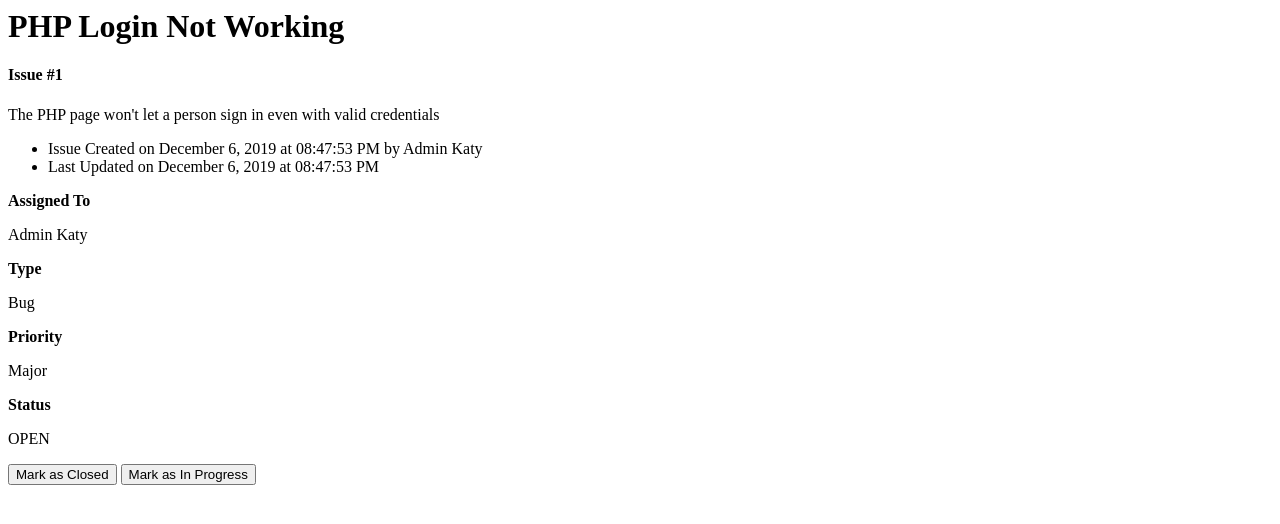
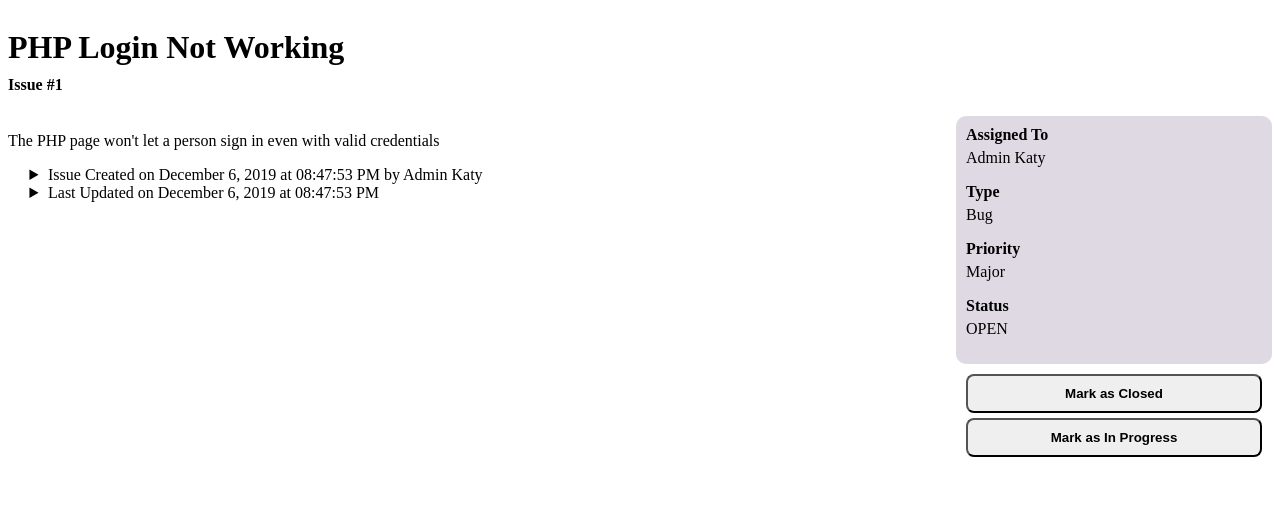
Before and after one commit to Gabrielle-Joy/info2180-final-project, a PHP site: page /php/detailed-issue.php?id=1 in a window 1280 px wide. Shown: the top 524 px of the page. Run offline with PHP 8.4, Linux system fonts and the light colour scheme; a user stored in the database is signed in; data comes from the database, SQL or seed files in the repository.

Commit message:
CSS Coloring adjusted. Detailed Page view layout improved

```diff
--- a/login.css
+++ b/login.css
@@ -12,6 +12,10 @@ input {
     border-radius: 5%;
     height: 1.5em;
     width: 20em;
+}
+
+#main-login {
+    background-color: inherit;
 }
 
 #login {
--- a/login.php
+++ b/login.php
@@ -81,7 +81,7 @@
             </li>
         </ul>
     </header>
-    <main>
+    <main id="main-login">
     <div id="login">
         <form action="login.php" onsubmit="return login_check(this.password)" method="POST">
             <h2>Login</h2>
--- a/php/detailed-issue.php
+++ b/php/detailed-issue.php
@@ -37,28 +37,33 @@ if ($_SERVER['REQUEST_METHOD'] == 'GET') {
 }
 ?>
 
-<div>
+<head>
+    <link rel="stylesheet" href="styles/detailedIssue.css">
+</head>
+<div id="d-main">
+    <div id="d-title">
         <h1><?=$title?></h1>
         <h4>Issue #<?=$id?></h4>
     </div>
-<div>
+    <div id="d-desc">
         <p id="desc"><?=$desc?></p>
         <ul>
             <li>Issue Created on <?=$created?> by <?=$createdBy?></li>
             <li>Last Updated on <?=$updated?></li>
         </ul>
     </div>
-<div>
-    <p><strong>Assigned To</strong></p>
+    <div id="d-stats">
+        <h4>Assigned To</h4>
         <p><?=$assignedTo?></p>
-    <p><strong>Type</strong></p>
+        <h4>Type</h4>
         <p><?=$type?></p>
-    <p><strong>Priority</strong></p>
+        <h4>Priority</h4>
         <p><?=$priority?></p>
-    <p><strong>Status</strong></p>
+        <h4>Status</h4>
         <p><?=$status?></p>
     </div>
-<div>
-    <button onclick="updateIssue(<?=$id?>, 'CLOSED')">Mark as Closed</button>
-    <button onclick="updateIssue(<?=$id?>, 'IN PROGRESS')">Mark as In Progress</button>
+    <div id="d-buttons">
+        <button id="btn-closed" onclick="updateIssue(<?=$id?>, 'CLOSED')">Mark as Closed</button>
+        <button id="btn-inProg" onclick="updateIssue(<?=$id?>, 'IN PROGRESS')">Mark as In Progress</button>
     </div>
+</div>
--- /dev/null
+++ b/styles/detailedIssue.css
@@ -0,0 +1,75 @@
+#d-main {
+    display: grid;
+    grid-gap: 0px;
+    grid-template-columns: 1fr 1fr 1fr 1fr;
+    grid-template-areas: 'd-title d-title d-title d-title'
+                         'd-desc  d-desc  d-desc  d-stats'
+                         'd-desc  d-desc  d-desc  d-buttons';
+}
+
+/* d-title Modifiers */
+
+#d-title {
+    grid-area: d-title;
+}
+
+#d-title > h1 {
+    margin-bottom: 0;
+}
+
+#d-title > h4 {
+    margin-top: 10px;
+}
+
+/* d-desc Modifiers */
+
+#d-desc {
+    grid-area: d-desc;
+}
+
+#d-desc * li {
+    list-style: disclosure-closed;
+}
+
+/* d-stats Modifiers */
+
+#d-stats {
+    grid-area: d-stats;
+    padding: 10px;
+    background-color: #ded9e2;
+    border-radius: 10px;
+}
+
+#d-stats h4 {
+    margin: 0px;
+}
+
+#d-stats p {
+    margin-top: 5px;
+}
+
+/* d-buttons Modifiers */
+
+#d-buttons {
+    grid-area: d-buttons;
+    padding: 10px;
+}
+
+#d-buttons button {
+    width: 100%;
+    margin-bottom:5px;
+    padding: 10px;
+    border-radius: 8px;
+    font-weight: bolder;
+    /* -webkit-transition-duration: 0.4s; Safari */
+    /* transition-duration: 0.4s; */
+    cursor: pointer;
+}
+
+.btn-closed {
+
+}
+
+.btn-inProg {
+
+}
```
Also changed, not shown: style.css (+12 -3 lines). Lines whose indentation alone changed are shown as unchanged.
